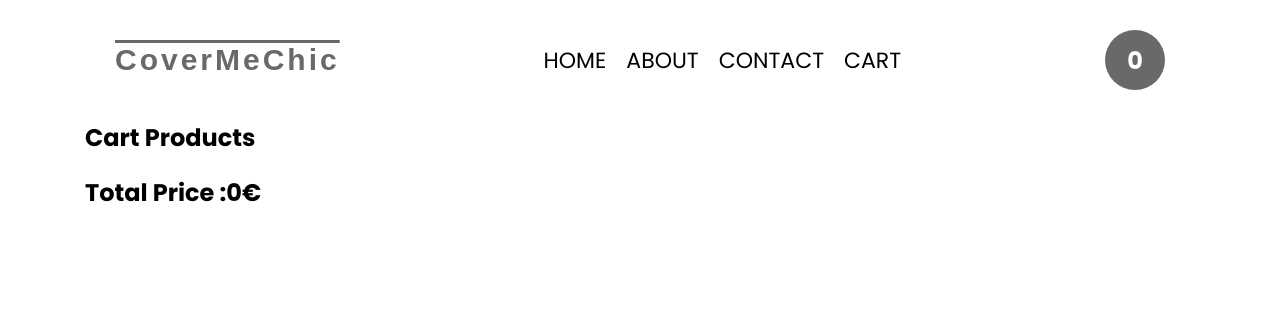
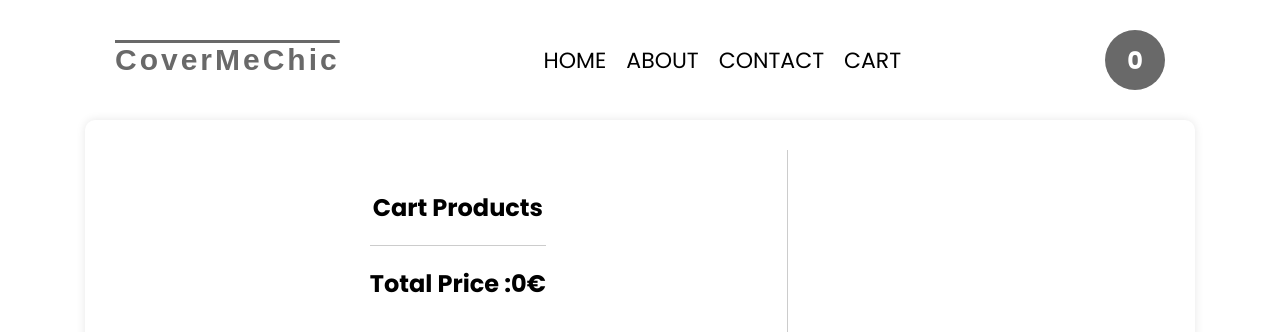
Before and after one commit to mohamedsharrif/BurgerBites, a React (Create React App) app: page /cart in a window 1280 px wide. Shown: the top 332 px of the page. Built offline with nearby package versions, Linux system fonts and the light colour scheme.

Commit message:
styled the cart items paje

```diff
--- a/src/components/CartProduct.jsx
+++ b/src/components/CartProduct.jsx
@@ -8,14 +8,14 @@ const CartProduct = () => {
       <h2>Cart Products</h2>
       {products.map((product)=>(
         <div className="cart-prodct">
-            <div cart-title-img>
+            <div className='cart-title-img'>
                 <img src={product.image} alt="" />
                 <span>{product.name}</span>
             </div>
             <h5>{product.price}</h5>
-            <button className='delete' onClick={()=> removeFromCart(product)}>
+            <span className='delete' onClick={()=> removeFromCart(product)}>
                 delete
-            </button>
+            </span>
         </div>
       ))}
       <div className="total-price">
--- a/src/style.css
+++ b/src/style.css
@@ -107,3 +107,61 @@ a {
 .btn-secondary{
     background-color: rgb(245, 66, 66);
 }
+.cart-container{
+    background-color: white;
+    box-shadow: 0 0 0010px rgba(0, 0, 0, 0.1);
+    display: grid;
+    grid-template-columns: 2fr 1fr;
+    border-radius: 10px;
+    grid-gap: 20px;
+    padding: 30px;
+    place-items: center;
+}
+.cart-products{
+    display: flex;
+    align-items: center;
+    flex-direction: column;
+    width: 90%;
+    padding: 20px;
+    border-right: 1px solid #ccc;
+}
+.cart-prodct{
+    padding-top: 10px;
+    width: 95%;
+    display: grid;
+    grid-template-columns: 3fr 1fr 1fr;
+    border-top: 1px solid #ccc;
+    place-content: center;
+}
+.cart-prodct img{
+    width: 50px;
+    height: 50px;
+    border-radius: 50px;
+    border: 1px solid #ccc;
+    padding: 10px;
+}
+.cart-prodct span {
+    font-size: 1rem;
+    font-weight: 400;
+}
+.cart-title-img{
+    display: flex;
+    justify-content: flex-start;
+    align-items: center;
+    flex-direction: row;
+
+}
+.cart-title-img *{
+    padding: 0 10px;
+}
+.delete{
+    display: flex;
+    justify-content: center;
+    align-items: center;
+    font-size: 1.2rem;
+    font-weight: 400;
+    cursor: pointer;
+}
+.total-price{
+    border-top: 1px solid #ccc;
+}
```
